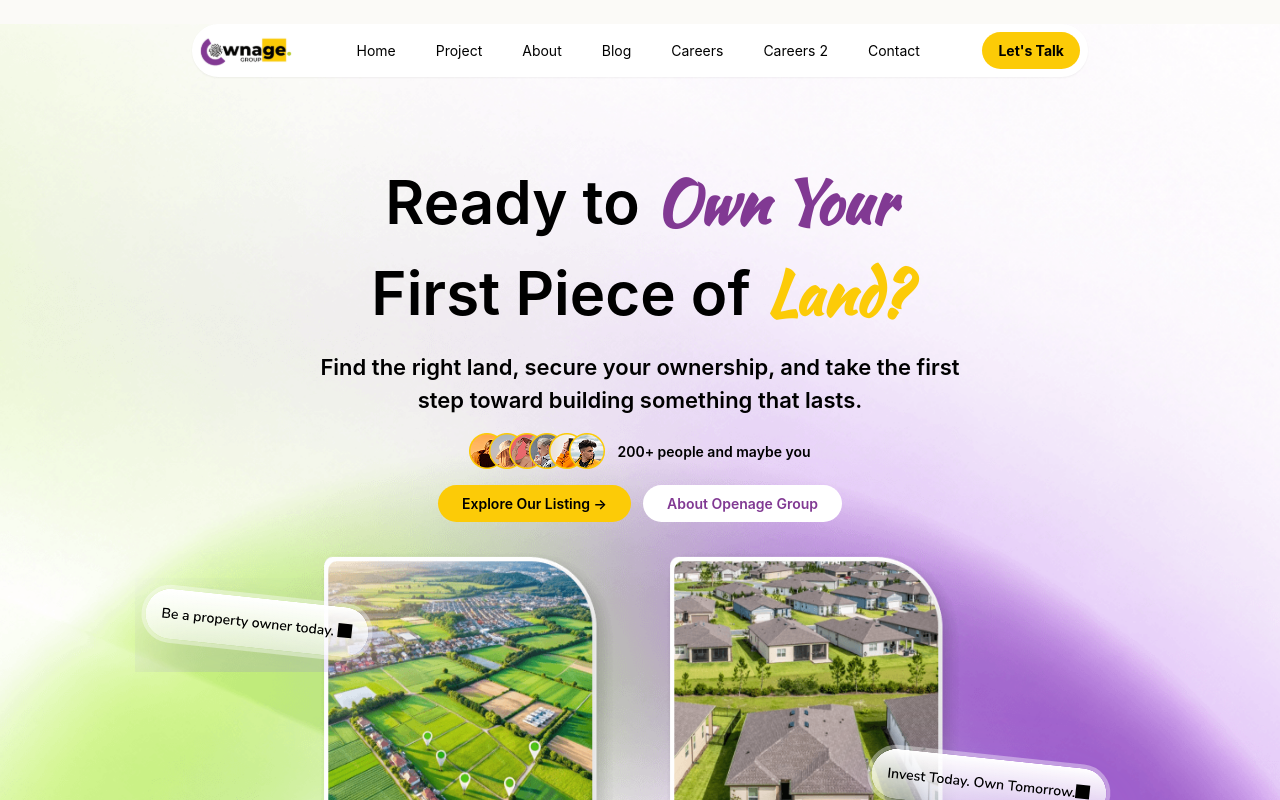
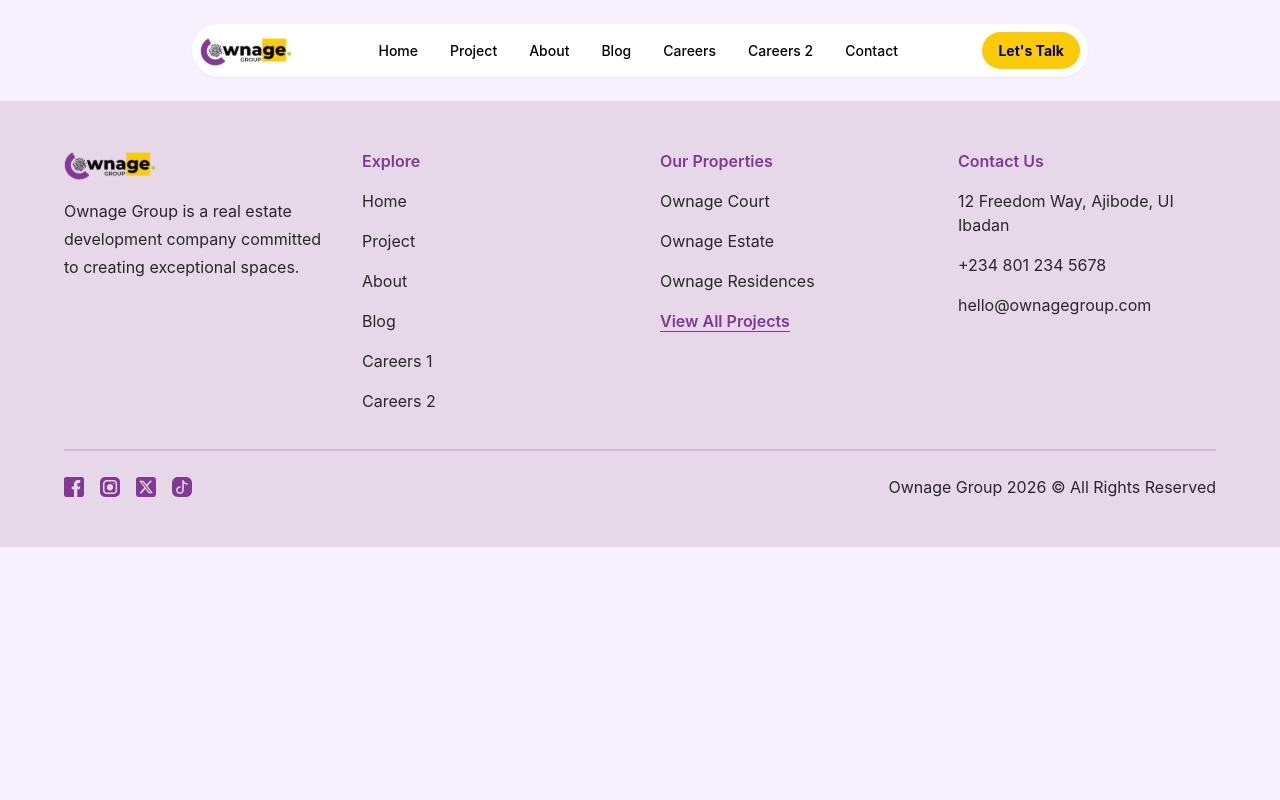
Before and after one commit to Frokesy/ownage, a React (Vite) app: page /contact in a window 1280 px wide. Shown: the top 800 px of the page. Built offline with nearby package versions, Linux system fonts and the light colour scheme.

Commit message:
made hamburget toggle a drawer

```diff
--- a/package.json
+++ b/package.json
@@ -15,6 +15,7 @@
     "@vitejs/plugin-react": "latest",
     "react": "latest",
     "react-dom": "latest",
+    "react-router-dom": "^7.18.4",
     "typescript": "latest",
     "vite": "latest"
   },
--- a/src/App.tsx
+++ b/src/App.tsx
@@ -1,4 +1,4 @@
-import React from 'react'
+import { Route, Routes } from 'react-router-dom'
 import Hero from './components/defaults/Hero';
 import WhoWeAre from './components/home/WhoWeAre';
 import Services from './components/home/Services';
@@ -8,8 +8,9 @@ import Testimonials from './components/home/Testimonials';
 import Blog from './components/home/Blog';
 import Cta from './components/home/Cta';
 import Footer from './components/defaults/Footer';
+import Contact from './pages/Contact';
 
-const App = () => {
+const Home = () => {
   return (
     <div>
       <Hero />
@@ -25,4 +26,12 @@ const App = () => {
   )
 }
 
+const App = () => (
+  <Routes>
+    <Route path="/" element={<Home />} />
+    <Route path="/contact" element={<Contact />} />
+    <Route path="*" element={<Home />} />
+  </Routes>
+)
+
 export default App
--- a/src/components/defaults/TopNav.tsx
+++ b/src/components/defaults/TopNav.tsx
@@ -1,43 +1,93 @@
+import { useEffect, useState } from "react";
+import { Link } from "react-router-dom";
 import { HamburgerIcon } from "../icons";
 
+const navItems = [
+  { label: "Home", href: "/" },
+  { label: "Project", href: "/project" },
+  { label: "About", href: "/about" },
+  { label: "Blog", href: "/blog" },
+  { label: "Careers", href: "/careers" },
+  { label: "Careers 2", href: "/careers-2" },
+  { label: "Contact", href: "/contact" },
+];
+
 const TopNav = () => {
+  const [isOpen, setIsOpen] = useState(false);
+
+  useEffect(() => {
+    if (!isOpen) return;
+    const closeOnEscape = (event: KeyboardEvent) => {
+      if (event.key === "Escape") setIsOpen(false);
+    };
+    document.body.style.overflow = "hidden";
+    window.addEventListener("keydown", closeOnEscape);
+    return () => {
+      document.body.style.overflow = "";
+      window.removeEventListener("keydown", closeOnEscape);
+    };
+  }, [isOpen]);
+
   return (
-    <div className="bg-[#ffffff] p-2 rounded-full shadow-sm lg:min-w-[70vw] min-w-[90vw] flex justify-between items-center">
-      <div className="lg:hidden flex space-x-2 items-center">
-        <div className="lg:hidden block">
+    <>
+      <nav className="flex min-w-[90vw] items-center justify-between rounded-full bg-white p-2 shadow-sm lg:min-w-[70vw]" aria-label="Primary navigation">
+        <div className="flex items-center gap-2 lg:hidden">
+          <button
+            type="button"
+            aria-label="Open navigation menu"
+            aria-expanded={isOpen}
+            aria-controls="mobile-navigation"
+            onClick={() => setIsOpen(true)}
+            className="rounded-full focus-visible:outline focus-visible:outline-2 focus-visible:outline-offset-2 focus-visible:outline-purple-20"
+          >
           <HamburgerIcon />
+          </button>
+          <Link to="/" aria-label="Ownage Group home"><img src="/logo.svg" alt="" className="w-24" /></Link>
         </div>
-        <img src="/logo.svg" alt="logo" />
+
+        <Link to="/" aria-label="Ownage Group home" className="hidden lg:block"><img src="/logo.svg" alt="" /></Link>
+        <ul className="hidden items-center gap-8 text-[14px] lg:flex">
+          {navItems.map((item) => (
+            <li key={item.href}>
+              <Link className="font-medium transition-colors hover:text-purple-20" to={item.href}>{item.label}</Link>
+            </li>
+          ))}
+        </ul>
+
+        <Link to="/contact" className="rounded-full bg-orange-20 px-4 py-2 text-[14px] font-bold transition-colors hover:bg-orange-20/90">
+          Let&apos;s Talk
+        </Link>
+      </nav>
+
+      <div className={`fixed inset-0 z-50 lg:hidden ${isOpen ? "pointer-events-auto" : "pointer-events-none"}`} aria-hidden={!isOpen}>
+        <button
+          type="button"
+          aria-label="Close navigation menu"
+          onClick={() => setIsOpen(false)}
+          className={`absolute inset-0 bg-black/50 transition-opacity duration-300 ${isOpen ? "opacity-100" : "opacity-0"}`}
+        />
+        <aside
+          id="mobile-navigation"
+          aria-label="Mobile navigation"
+          className={`absolute inset-y-0 left-0 flex w-[84%] max-w-sm flex-col bg-white p-6 shadow-2xl transition-transform duration-300 ease-out ${isOpen ? "translate-x-0" : "-translate-x-full"}`}
+        >
+          <div className="flex items-center justify-between border-b border-black/10 pb-5">
+            <Link to="/" onClick={() => setIsOpen(false)} aria-label="Ownage Group home"><img src="/logo.svg" alt="" className="w-32" /></Link>
+            <button type="button" aria-label="Close navigation menu" onClick={() => setIsOpen(false)} className="grid h-10 w-10 place-items-center rounded-full bg-purple-20 text-2xl text-white">×</button>
+          </div>
+          <ul className="mt-8 flex flex-col">
+            {navItems.map((item) => (
+              <li key={item.href} className="border-b border-black/10">
+                <Link to={item.href} onClick={() => setIsOpen(false)} className="flex items-center justify-between py-4 text-lg font-semibold transition-colors hover:text-purple-20">
+                  {item.label}<span aria-hidden="true" className="text-2xl font-normal">›</span>
+                </Link>
+              </li>
+            ))}
+          </ul>
+          <Link to="/contact" onClick={() => setIsOpen(false)} className="mt-auto rounded-xl bg-orange-20 px-6 py-3 text-center font-bold">Talk to our team</Link>
+        </aside>
       </div>
-      <img src="/logo.svg" alt="logo" className="lg:block hidden" />
-      <ul className="lg:flex hidden space-x-10 text-[14px]">
-        <li>
-          <a href="/">Home</a>
-        </li>
-        <li>
-          <a href="/project">Project</a>
-        </li>
-        <li>
-          <a href="/about">About</a>
-        </li>
-        <li>
-          <a href="/blog">Blog</a>
-        </li>
-        <li>
-          <a href="/Careers">Careers</a>
-        </li>
-        <li>
-          <a href="/careers-2">Careers 2</a>
-        </li>
-        <li>
-          <a href="/contact">Contact</a>
-        </li>
-      </ul>
-
-      <button className="bg-orange-20 hover:bg-orange-20/90 text-[14px] font-bold py-2 px-4 rounded-full">
-        Let&apos;s Talk
-      </button>
-    </div>
+    </>
   );
 };
 
--- a/src/main.tsx
+++ b/src/main.tsx
@@ -1,11 +1,14 @@
 import { StrictMode } from 'react'
 import { createRoot } from 'react-dom/client'
+import { BrowserRouter } from 'react-router-dom'
 import '@fontsource/kaushan-script/400.css'
 import App from './App'
 import './index.css'
 
 createRoot(document.getElementById('root')!).render(
   <StrictMode>
-    <App />
+    <BrowserRouter>
+      <App />
+    </BrowserRouter>
   </StrictMode>,
 )
--- /dev/null
+++ b/src/pages/Contact.tsx
@@ -0,0 +1,17 @@
+import Footer from "../components/defaults/Footer";
+import TopNav from "../components/defaults/TopNav";
+
+const Contact = () => {
+  return (
+    <div className="min-h-screen bg-[#F6F1FD]">
+      <header className="flex justify-center px-4 py-6">
+        <TopNav />
+      </header>
+
+
+      <Footer />
+    </div>
+  );
+};
+
+export default Contact;
```
Also changed, not shown: 1 other file (tests, documents, lock files or other folders).
